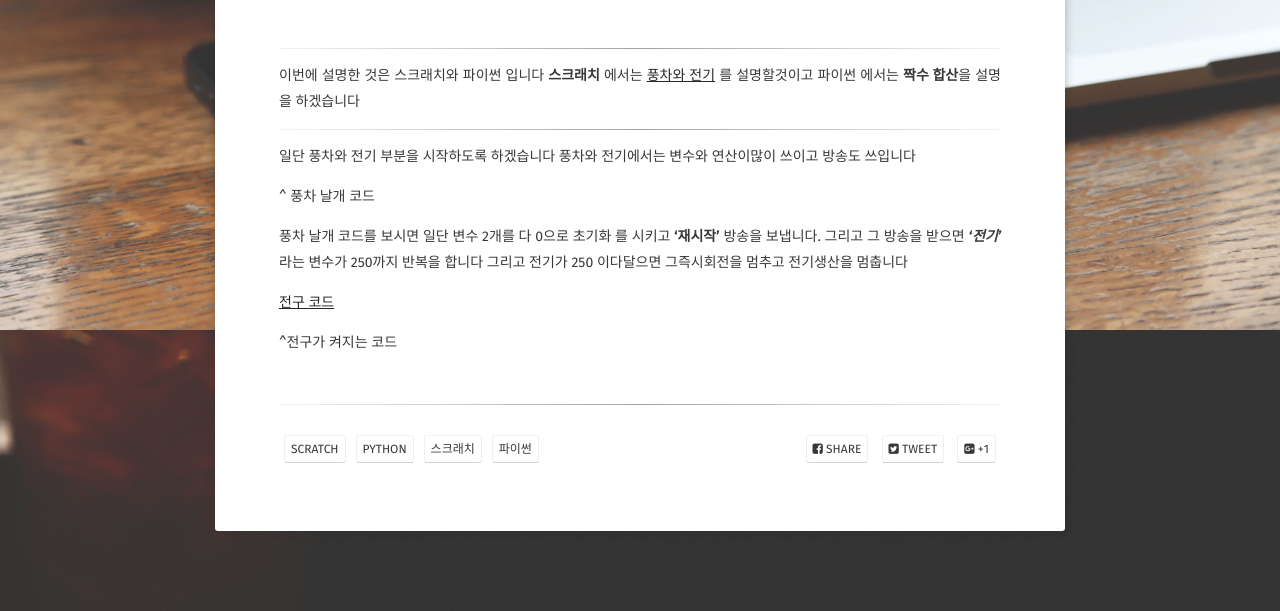
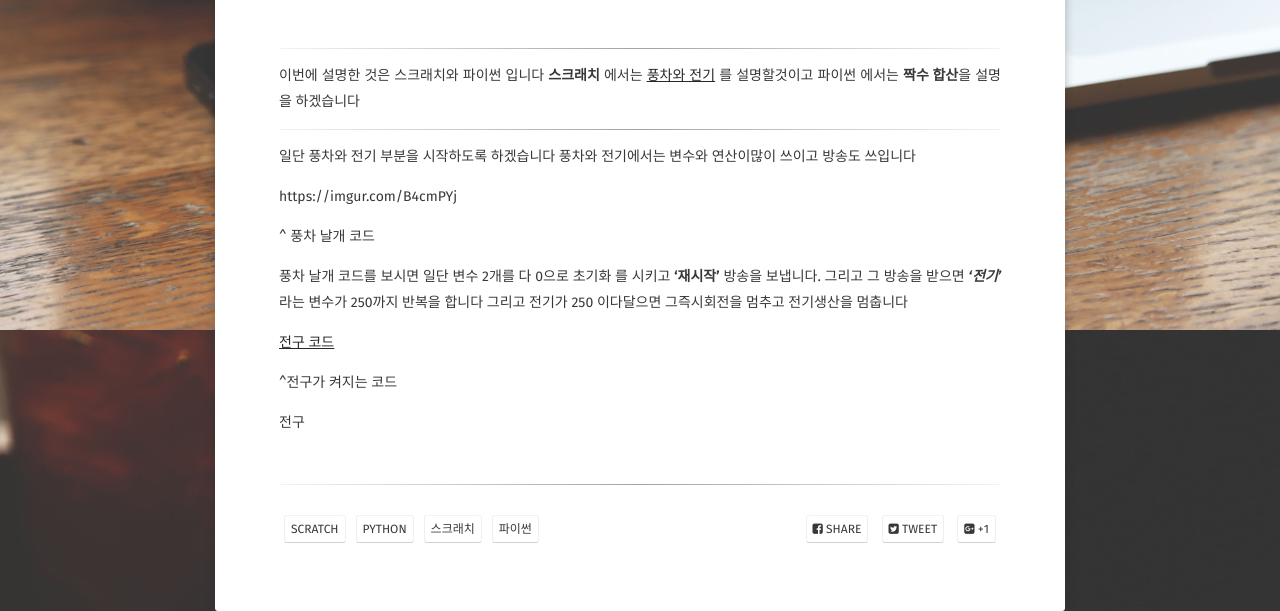
Before and after one commit to funct1onx/funct1onx.github.com, a Jekyll site: the page built from _posts/2012-05-23-readability-feature-post.md, in a window 1280 px wide. Shown: the part 570-1181 px from the top of the page. Built offline with Jekyll 4.4.1, drawn with Linux system fonts in a browser that asks for light colours; some web fonts are replaced; a script that is not in the unit is left out; before the commit the page ends 1101 px from its top, so only the background shows below that; part of the change alters nothing that is shown.

Commit message:
Update 2012-05-23-readability-feature-post.md

```diff
--- a/_posts/2012-05-23-readability-feature-post.md
+++ b/_posts/2012-05-23-readability-feature-post.md
@@ -19,7 +19,9 @@ comments: false
 일단 풍차와 전기 부분을 시작하도록 하겠습니다
 풍차와 전기에서는 변수와 연산이많이 쓰이고 방송도 쓰입니다
 
-<blockquote class="imgur-embed-pub" lang="en" data-id="a/Mqni0vb" data-context="false" ><a href="//imgur.com/a/Mqni0vb"></a></blockquote><script async src="//s.imgur.com/min/embed.js" charset="utf-8"></script>
+https://imgur.com/B4cmPYj
+
+<blockquote class="imgur-embed-pub" lang="en" data-id="a/Mqni0vb"  ><a href="//imgur.com/a/Mqni0vb"></a></blockquote><script async src="//s.imgur.com/min/embed.js" charset="utf-8"></script>
 
 ^ 풍차 날개 코드
 
@@ -30,3 +32,5 @@ comments: false
 [전구 코드](https://imgur.com/afEgw7v)
 
 ^전구가 켜지는 코드
+
+전구
```
